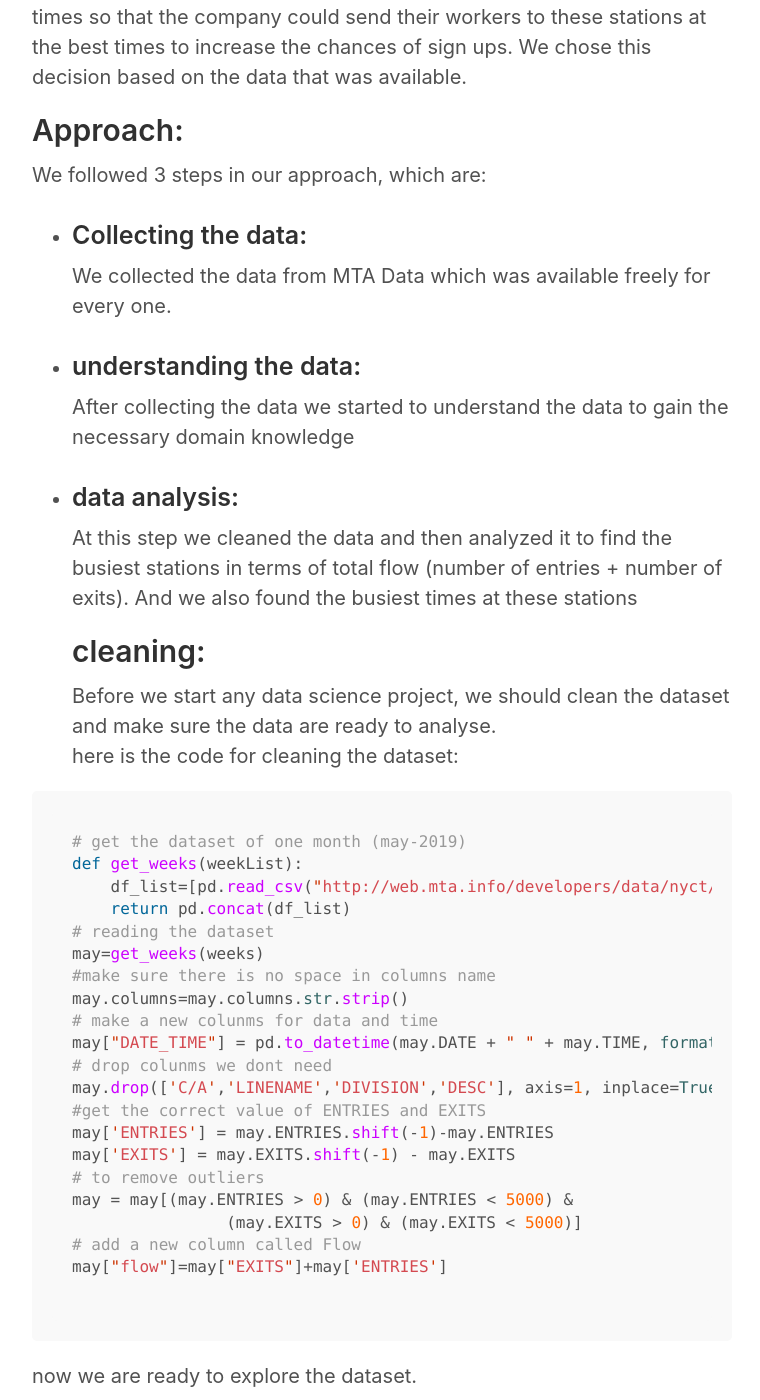
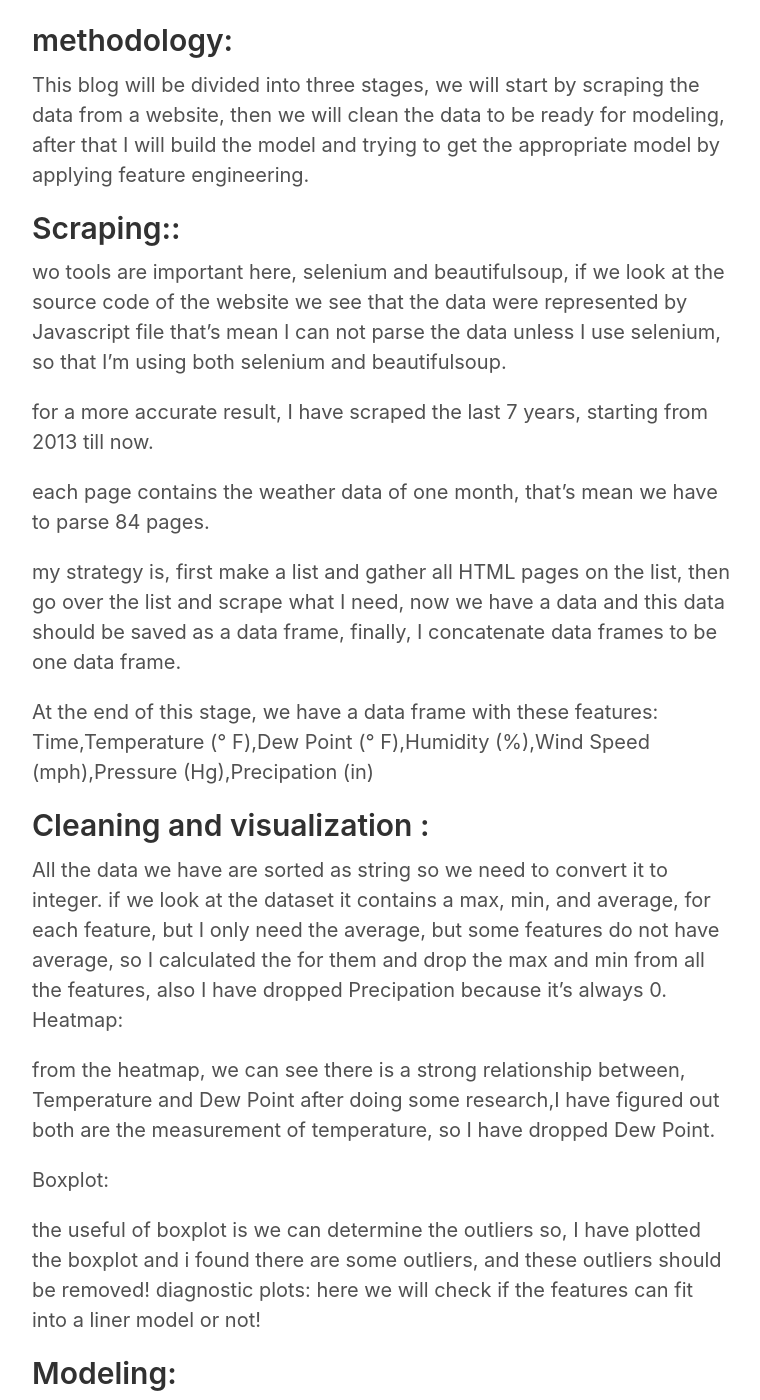
Before and after one commit to aiman-alghamdi/aiman2019.github.io, a Jekyll site: the page built from _posts/2019-9-23-aiman.md, in a window 1280 px wide and 1400 px high, scrolled down 961 px. Shown: the whole window, without its empty margins (258-1018 px from the left). Built offline with Jekyll 4.4.1, drawn with Linux system fonts in a browser that asks for light colours; some of the changed text lies outside the part shown.

Commit message:
Update 2019-9-23-aiman.md

````diff
--- a/_posts/2019-9-23-aiman.md
+++ b/_posts/2019-9-23-aiman.md
@@ -6,87 +6,57 @@ title: Project-01 MTA Turnstile Analysis
 
 ## Introduction:
 
-This project takes a case of a company called WomenTechWomenYes and they have a gala which they want the people to come to.<br /> And they want to send some of their workers to collect attendance sign ups from subway stations. <br /> And our role is to help them decide which station they should send their workers to and at what time also.
+Weather prediction is one of the challenging areas that typically require sophisticated models, in this blog I'm going to predict a weather temperature using a simple linear regression model, then we will see how accurate will be.
 
 
 
+## Data requirement:
 
-## Strategy:
+the data will be scraped from Weather Underground which is a commercial weather service providing real-time weather information over the Internet.
 
-We decided that we want to find the most crowded stations at their peak times so that the company could send their workers to these stations at the best times to increase the chances of sign ups. We chose this decision based on the data that was available.
+## methodology:
 
-## Approach:
-We followed 3 steps in our approach, which are:
- * ### Collecting the data:
-We collected the data from MTA Data which was available freely for every one.
-* ### understanding the data:
-After collecting the data we started to understand the data to gain the necessary domain knowledge
-* ### data analysis:
-At this step we cleaned the data and then analyzed it to find the busiest stations in terms of total flow (number of entries + number of exits). And we also found the busiest times at these stations
-## cleaning:
-Before we start any data science project, we should clean the dataset and make sure the data are ready to analyse.<br/>
-here is the code for cleaning the dataset:
+This blog will be divided into three stages, we will start by scraping the data from a website, then we will clean the data to be ready for modeling, after that I will build the model and trying to get the appropriate model by applying feature engineering.
 
-```python
-# get the dataset of one month (may-2019)
-def get_weeks(weekList):
-    df_list=[pd.read_csv("http://web.mta.info/developers/data/nyct/turnstile/turnstile_{}.txt".format(week)) for week in weekList]
-    return pd.concat(df_list)
-# reading the dataset
-may=get_weeks(weeks)
-#make sure there is no space in columns name
-may.columns=may.columns.str.strip()
-# make a new colunms for data and time
-may["DATE_TIME"] = pd.to_datetime(may.DATE + " " + may.TIME, format="%m/%d/%Y %H:%M:%S")
-# drop colunms we dont need
-may.drop(['C/A','LINENAME','DIVISION','DESC'], axis=1, inplace=True)
-#get the correct value of ENTRIES and EXITS
-may['ENTRIES'] = may.ENTRIES.shift(-1)-may.ENTRIES
-may['EXITS'] = may.EXITS.shift(-1) - may.EXITS
-# to remove outliers
-may = may[(may.ENTRIES > 0) & (may.ENTRIES < 5000) &
-                (may.EXITS > 0) & (may.EXITS < 5000)]
-# add a new column called Flow
-may["flow"]=may["EXITS"]+may['ENTRIES']
+## Scraping::
+wo tools are important here, selenium and beautifulsoup, if we look at the source code of the website we see that the data were represented by Javascript file that's mean I can not parse the data unless I use selenium, so that I'm using both selenium and beautifulsoup.
 
-```
-now we are ready to explore the dataset.
+for a more accurate result, I have scraped the last 7 years, starting from 2013 till now.
 
-## Exploring the data:
+each page contains the weather data of one month, that's mean we have to parse 84 pages.
 
- After making some changes and cleaning for the detaset, here are some exploring of the date set.
+my strategy is, first make a list and gather all HTML pages on the list,  then go over the list and scrape what I need, now we have a data and this data should be saved as a data frame, finally, I concatenate data frames to be one data frame.
 
-* the dataset have 10 atrubute
-* 5 atrbiute have object data type, and 3 have a flot and 2 hvae datatime data type.<br/>
-and here a picture of the first 5 rows:
-![Image2]({{site.url}}/images/pro2.jpg)
+At the end of this stage, we have a data frame with these features:
+Time,Temperature (° F),Dew Point (° F),Humidity (%),Wind Speed (mph),Pressure (Hg),Precipation (in)
 
+## Cleaning and visualization :
+All the data we have are sorted as string so we need to convert it to integer.
+if we look at the dataset it contains a max, min, and average, for each feature, but I only need the average, but some features do not have average, so I calculated the for them and drop the max and min from all the features, also I have dropped Precipation because it’s always 0.
+Heatmap:
 
-## visualization:
+from the heatmap, we can see there is a strong relationship between, Temperature and Dew Point after doing some research,I have figured out both are the measurement of temperature, so I have dropped Dew Point.
 
-### Busiest day all stations
+Boxplot:
+
+the useful of boxplot is we can determine the outliers so, I have plotted the boxplot and i found there are some outliers, and these outliers should be removed!
+diagnostic plots:
+here we will check if the features can fit into a liner model or not!
+## Modeling:
+First model:
+In this model, I got R^2 : 0.182 , which is bad !
+This is the reual plot of it
+
+second model:
+What if I add a new feature? which is season? It will improve the accuracy of our model? we have 4 seasons, so each month will belong to has season.
+the R^2 is 0.631, great improvement!
+third model:
+if we look at histgram of the average temperature it's a little bit  skewed to right, but one of the assumptions of linear regression is the feature should be normally distributed, to transform it we need to take the log, let us take the log and see the result.
+the R^2 is 0.605, no improvement, but the result more accurate because of the assumptions of linear regression.
+
+I have constructed others model and apply some transformation but there is no improvement, so I'll stop at this point.
+
 ![Image3]({{site.url}}/images/Flow_over_the_day.png)
-```
-here we can see that the woek days has more flow than the weekend days
-```
-### Peak hours for all stations
-![Image4]({{site.url}}/images/Rush_hours.png)
-```
-In this graph we can see the rush ours ovre the day on may-2019
-```
-### Top 10 hours
-![Image5]({{site.url}}/images/Top_10_ho.png)
-```
-
-4pm which is the time for come back form work, and 8 am which is the time for going to work, it's in the top of the list
-
-```
-### top 5 station
-![Image6]({{site.url}}/images/Top_5.png)
-```
-
-here are the top 5 station
-
 ```
 ### top 5 units on top station
 
@@ -97,25 +67,6 @@ there is many unit in each stations,this the top 5 units on the top station (34
 
 ```
 
-## Result
-
-After analyzing our dataset, our recommendation to the clint is:
-![Image8]({{site.url}}/images/pro4.jpg)
-* we recommend these stations:
-    * 34 ST-PENN STA,
-    * GRD Central-42 ST,
-    * 34 ST-Herald SQ,
-    * 14 ST-Union SQ,
-    * 32 ST 15.
-* we recommend to go at:
-    * 8 AM
-    * 12 PM
-    * 4 PM
-* finally we recommend them to work on:
-    * Tuesday,
-    * Monday,
-    * Wednesday
-
 
 Thanks for reading!
 
````
